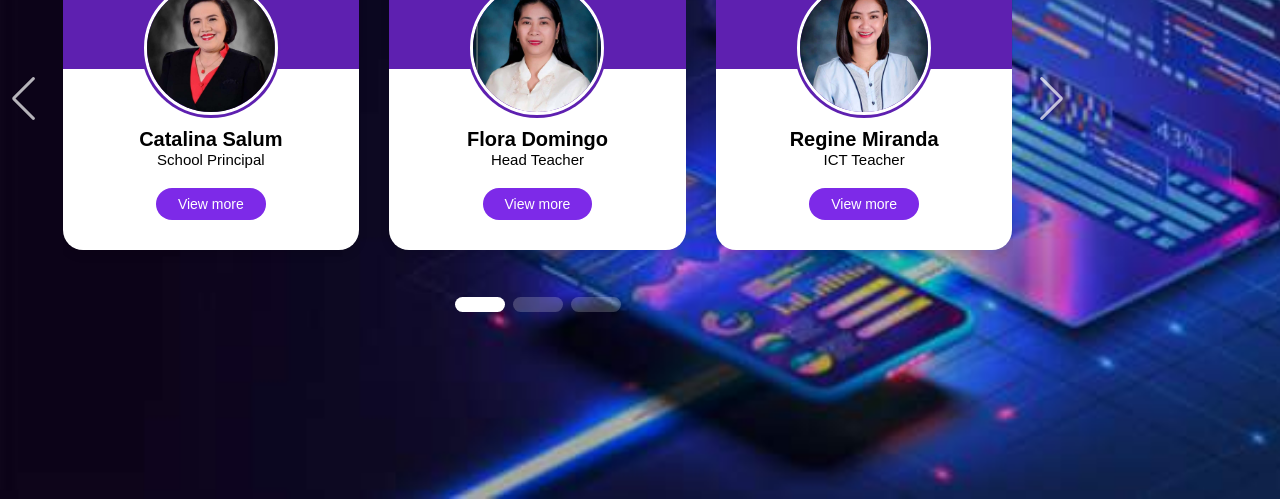
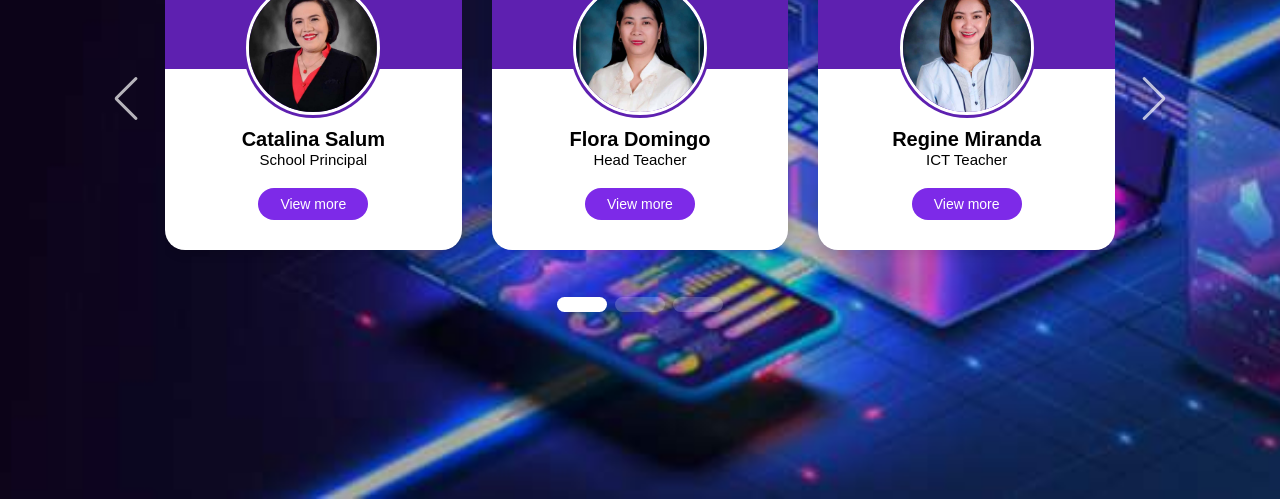
Before and after one commit to linxmasacre/admin, a plain HTML site: page index.html in a window 1280 px wide. Shown: the part 301-800 px from the top of the page. Drawn offline with nearby package versions, Linux system fonts and the light colour scheme.

Commit message:
Update style.css

```diff
--- a/style.css
+++ b/style.css
@@ -8,11 +8,11 @@ font-family: "Poppins", sans-serif;
 body {
 min-height: 100vh;
 background: url(adminbg3.jpg) no-repeat;
-background-position: flex;
 background-size: cover;
+background-position: center;
 display: flex;
 align-items: center;
-justify-content: flex;
+justify-content: center;
 }
 
 .header {
```
